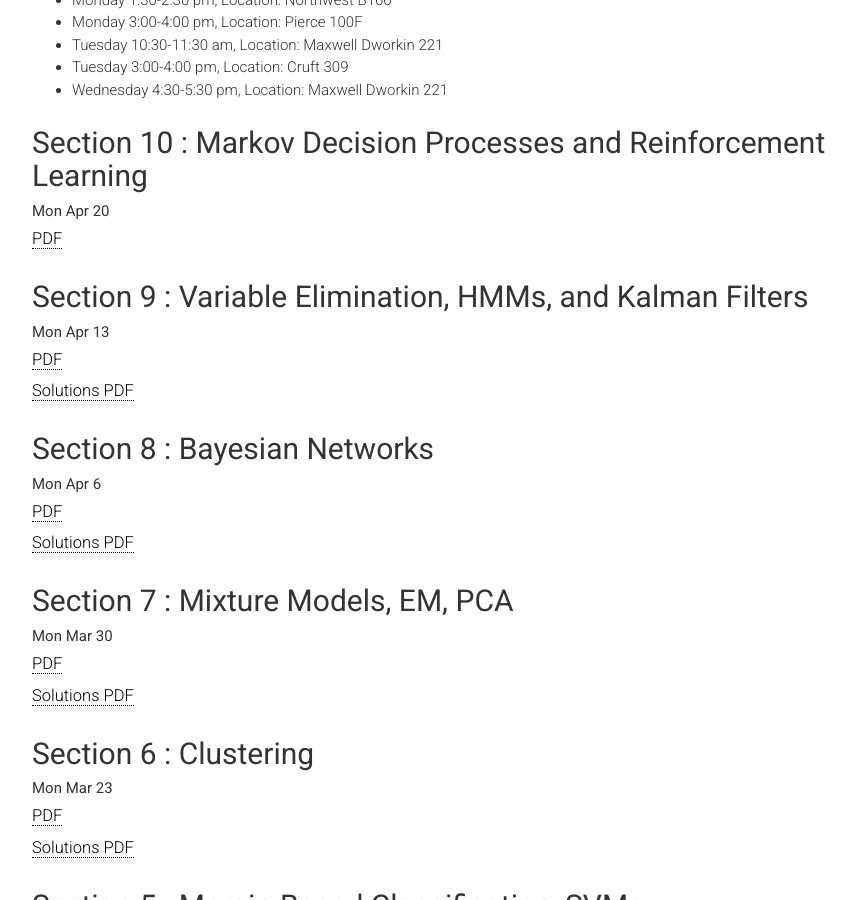
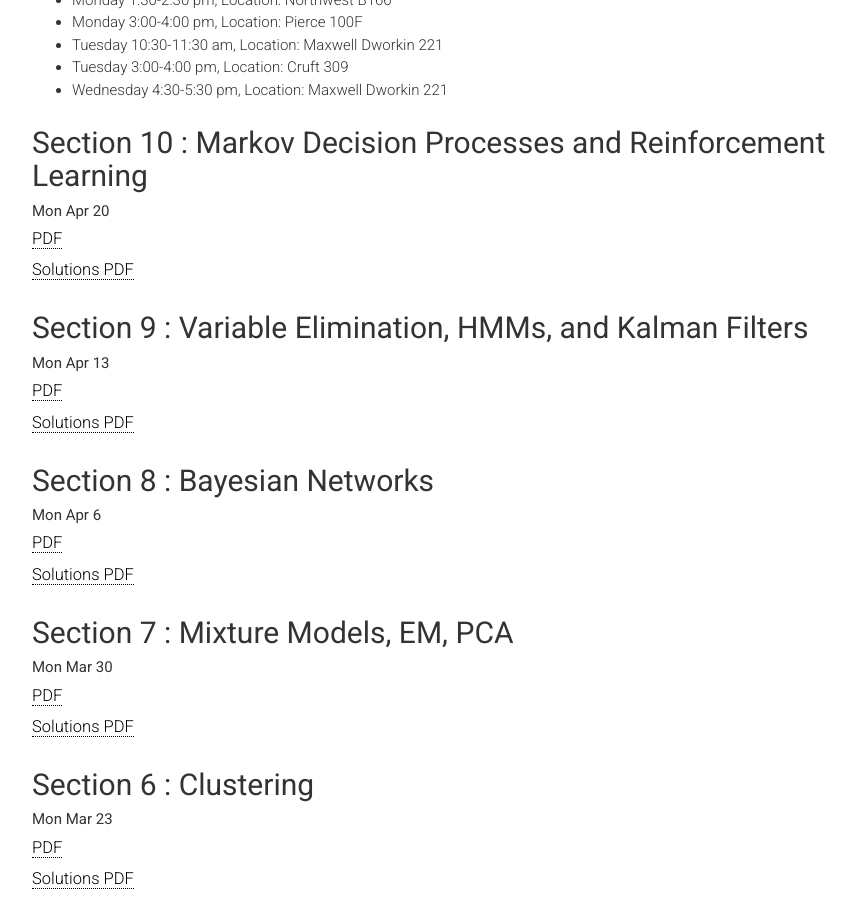
Before and after one commit to harvard-ml-courses/cs181-web-2020, a Jekyll site: the page built from sections.html, in a window 1280 px wide and 900 px high, scrolled down 312 px. Shown: the whole window, without its empty margins (158-1014 px from the left). Built offline with Jekyll 4.4.1, drawn with Linux system fonts in a browser that asks for light colours.

Commit message:
sec 10 solution added

```diff
--- a/sections.html
+++ b/sections.html
@@ -19,6 +19,7 @@
         <p class="head-subtitle">Mon Apr 20</p>
         <ul class="lists">
             <li><a href="sections/sec10.pdf" target="_blank">PDF</a></li>
+            <li><a href="sections/sec10-soln.pdf" target="_blank">Solutions PDF</a></li>
         </ul>
 
         <h2 class="title" id="sec9">Section 9 : Variable Elimination, HMMs, and Kalman Filters</h2>
```
Also changed, not shown: 1 other file.
